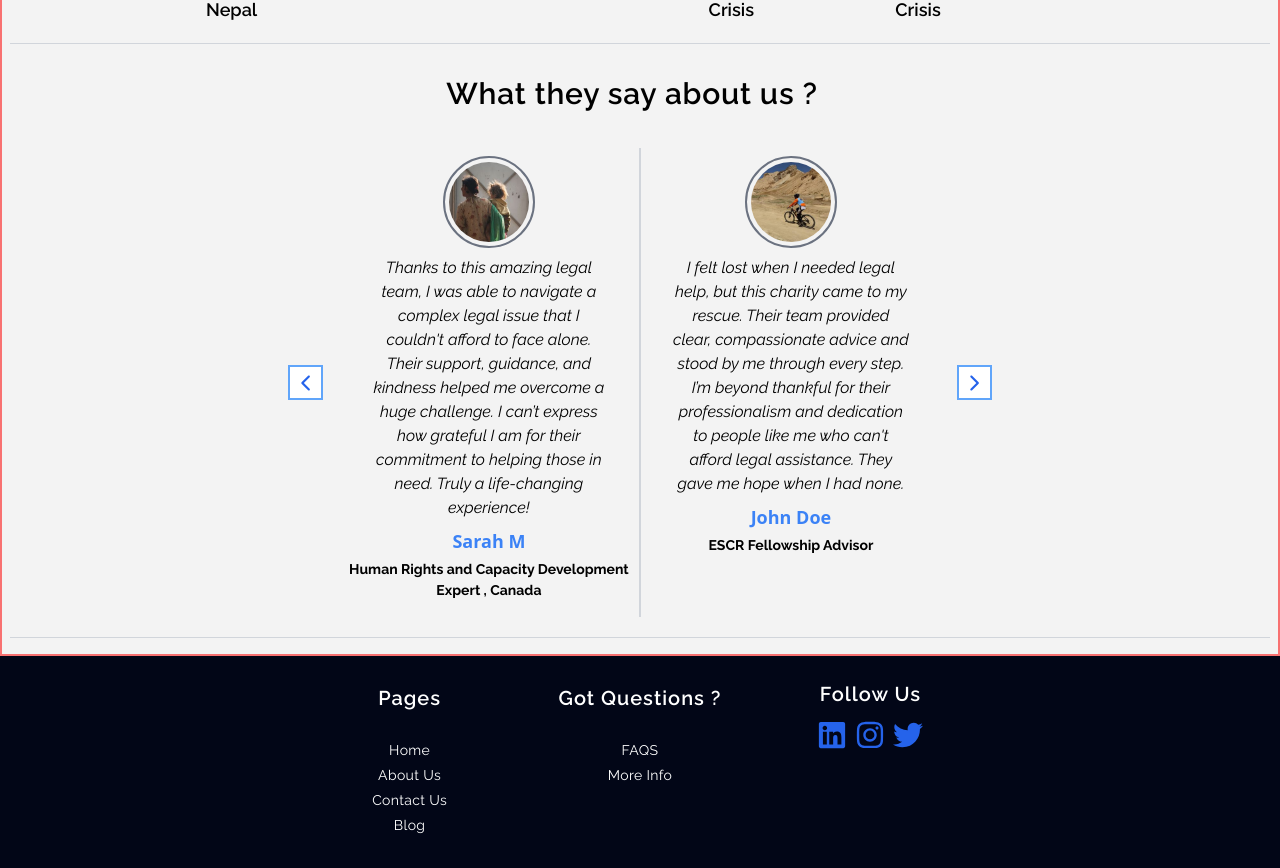
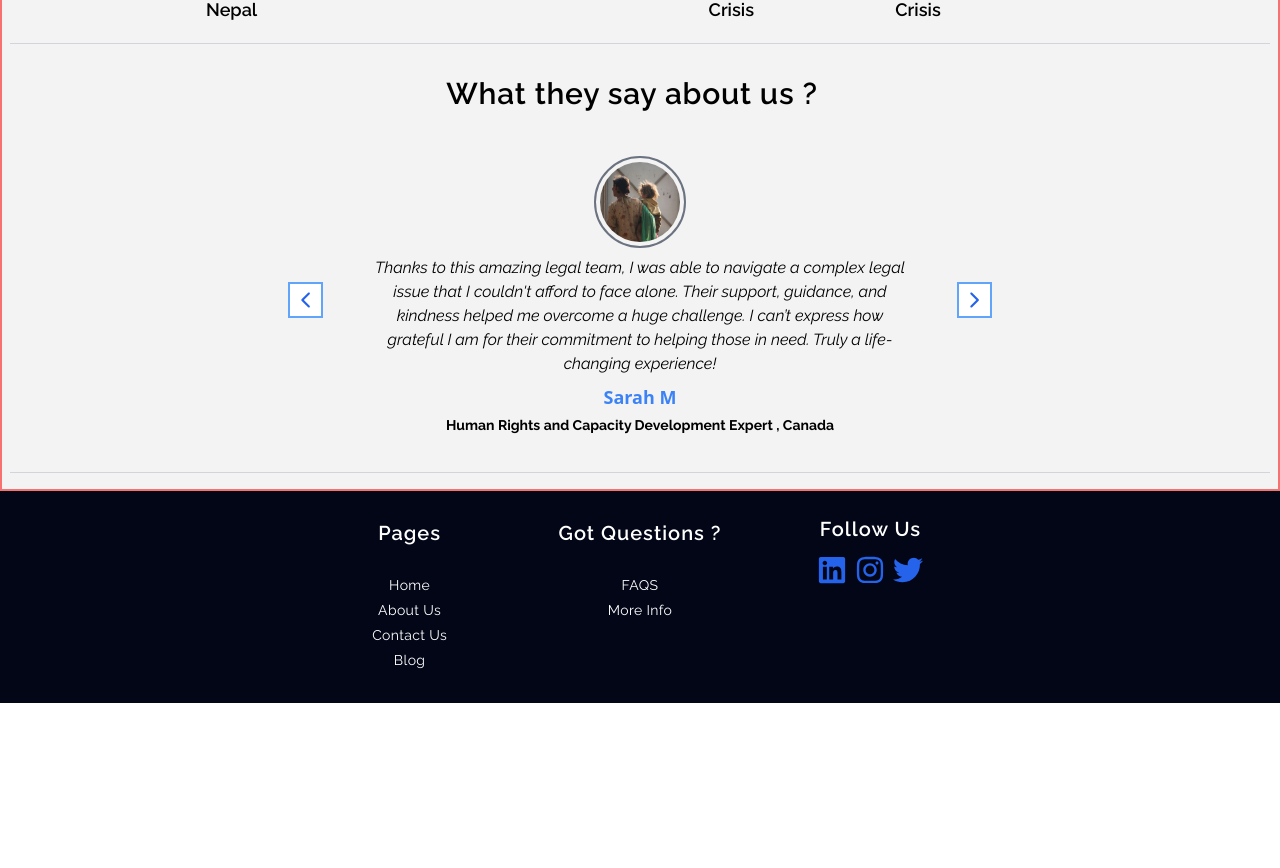
Before and after one commit to mayank5515/probono_project, a React (Vite) app: page / in a window 1280 px wide. Shown: the part 1449-2317 px from the top of the page. After the commit the page ends 2152 px from the top, so only its background shows below. Built offline with nearby package versions, Linux system fonts and the light colour scheme.

Commit message:
ONLY ONE TESTIMONIAL WILL BE SHOWN
- design is much better ?

```diff
--- a/src/pages/Home/home_content/Home_Content.jsx
+++ b/src/pages/Home/home_content/Home_Content.jsx
@@ -72,7 +72,7 @@ export default function Home_Content() {
 
             <div className="flex w-[100%] md:w-[75%] lg:w-[50%] p-2 ">
               {whatTheySayAboutUsArr
-                .slice(currIndex, currIndex + 2)
+                .slice(currIndex, currIndex + 1)
                 .map((el, i) => (
                   <Testimonial
                     key={i}
--- a/src/pages/Home/home_content/testimonials/Testimonial.jsx
+++ b/src/pages/Home/home_content/testimonials/Testimonial.jsx
@@ -9,11 +9,7 @@ export default function Testimonial({
   console.log("FROM TESTIMONIALS", index);
   return (
     <>
-      <div
-        className={`${
-          index % 2 == 0 ? "border-r-2 border-gray-300" : ""
-        }   p-2 h-full flex flex-col items-center`}
-      >
+      <div className={`p-2 h-full flex flex-col items-center`}>
         {/* PROFILE IMAGE CIRCLE */}
         <div className="border-2 border-gray-500 rounded-full p-1">
           <img
```
